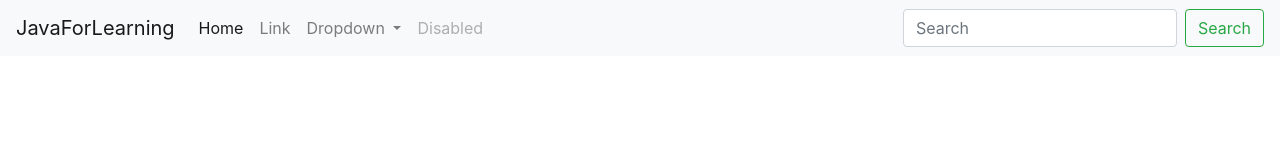
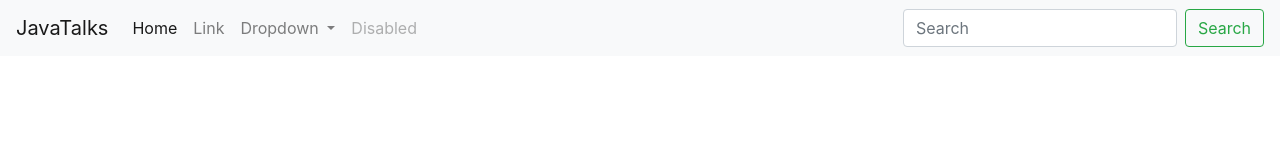
Before and after one commit to javaforlearning/javaforlearning.github.io, a plain HTML site: page index.html in a window 1280 px wide. Drawn offline with nearby package versions, Linux system fonts and the light colour scheme.

Commit message:
chenged title of navbar

```diff
--- a/index.html
+++ b/index.html
@@ -12,7 +12,7 @@
    	<!-- navbar starts -->
    	<div>
      <nav class="navbar navbar-expand-lg navbar-light bg-light">
-  <a class="navbar-brand" href="#">JavaForLearning</a>
+  <a class="navbar-brand" href="#">JavaTalks</a>
   <button class="navbar-toggler" type="button" data-toggle="collapse" data-target="#navbarSupportedContent" aria-controls="navbarSupportedContent" aria-expanded="false" aria-label="Toggle navigation">
     <span class="navbar-toggler-icon"></span>
   </button>
```
